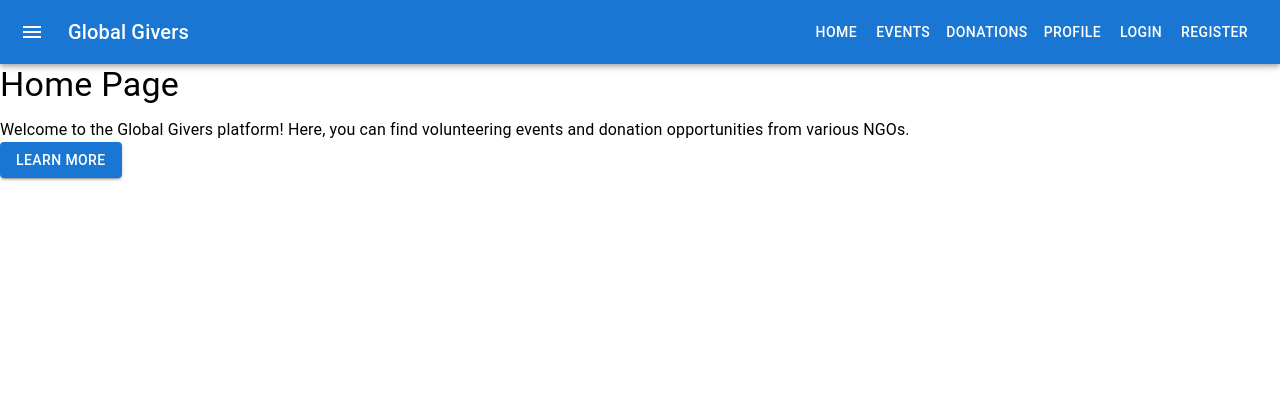
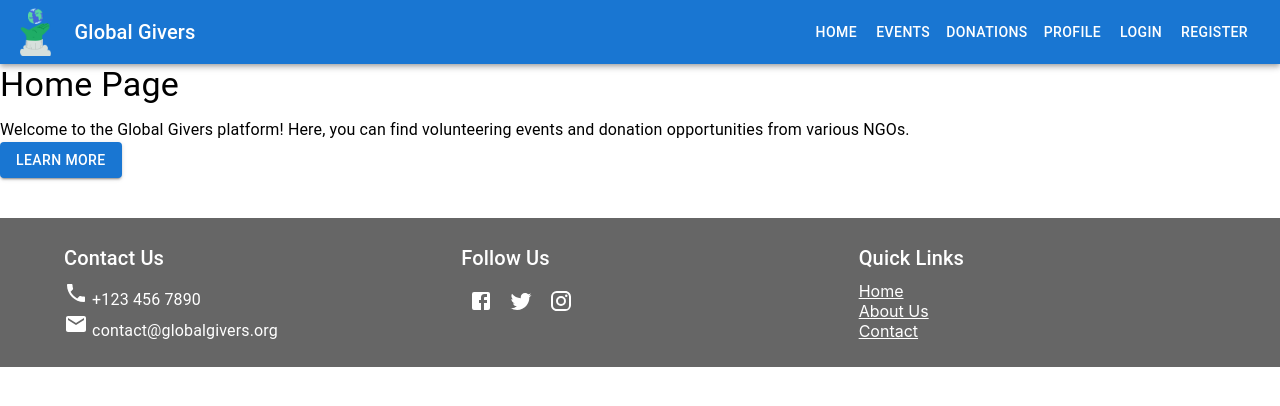
Before and after one commit to gauthamkris7neu/INFO6150_FinalProj_GlobalGiver, a React (Create React App) app in the folder global-givers/: page / in a window 1280 px wide. Shown: the top 406 px of the page. Built offline with nearby package versions, Linux system fonts and the light colour scheme.

Commit message:
April 17 updates

```diff
--- a/global-givers/src/App.js
+++ b/global-givers/src/App.js
@@ -1,6 +1,7 @@
 import React from 'react';
 import { BrowserRouter as Router, Routes, Route } from 'react-router-dom';
 import Navbar from './Components/Common/Navbar';  // Ensure paths are correctly cased
+import Footer from './Components/Common/Footer';
 import Home from './Pages/Home';                 // Lowercase 'p' in pages for consistency
 import Events from './Pages/Events';
 import Donations from './Pages/Donations';
@@ -28,6 +29,7 @@ const App = () => {
         <Route path="/register" element={<Register />} />
         <Route path="/forgot-password" element={<ForgotPassword />} />
       </Routes>
+      <Footer />
     </Router>
   );
 };
--- a/global-givers/src/Components/Common/Navbar.js
+++ b/global-givers/src/Components/Common/Navbar.js
@@ -1,30 +1,34 @@
 import React from 'react';
 import { AppBar, Toolbar, Typography, Button, IconButton } from '@mui/material';
-import MenuIcon from '@mui/icons-material/Menu';
-import { Link as RouterLink } from 'react-router-dom';
+import { Link as RouterLink } from 'react-router-dom'
+import logo from '../../Components/assets/GG Logo 1.png';
 
-const Navbar = ({ isLoggedIn, handleLogout }) => {
+const Navbar = ({ isLoggedIn, handleLogout, userType }) => {
   return (
     <AppBar position="static">
       <Toolbar>
-        {/* Menu Icon for mobile devices */}
-        <IconButton
-          edge="start"
-          color="inherit"
-          aria-label="menu"
-          sx={{ mr: 2 }}
-        >
-          <MenuIcon />
+        {/* Logo as Home button */}
+        <IconButton edge="start" color="inherit" aria-label="home" component={RouterLink} to="/" sx={{ mr: 2 }}>
+          <img src={logo} alt="Global Givers Logo" style={{ height: '48px' }} />
         </IconButton>
-        {/* Logo or Title */}
+        {/* Title next to logo */}
         <Typography variant="h6" component="div" sx={{ flexGrow: 1 }}>
           Global Givers
         </Typography>
-        {/* Navigation Links */}
+        {/* Conditionally render Navigation Links based on user type */}
         <Button color="inherit" component={RouterLink} to="/">Home</Button>
-        <Button color="inherit" component={RouterLink} to="/events">Events</Button>
-        <Button color="inherit" component={RouterLink} to="/donations">Donations</Button>
-        <Button color="inherit" component={RouterLink} to="/profile">Profile</Button>
+        {userType === 'organization' ? (
+          <>
+            <Button color="inherit" component={RouterLink} to="/events/manage">Manage Events</Button>
+            <Button color="inherit" component={RouterLink} to="/donations/manage">Manage Donations</Button>
+          </>
+        ) : (
+          <>
+            <Button color="inherit" component={RouterLink} to="/events">Events</Button>
+            <Button color="inherit" component={RouterLink} to="/donations">Donations</Button>
+            <Button color="inherit" component={RouterLink} to="/profile">Profile</Button>
+          </>
+        )}
         {/* Authentication Buttons */}
         {isLoggedIn ? (
           <Button color="inherit" onClick={handleLogout}>Logout</Button>
--- a/global-givers/src/Pages/Profile.js
+++ b/global-givers/src/Pages/Profile.js
@@ -1,23 +1,78 @@
-import React from 'react';
-import { Typography, Avatar } from '@mui/material';
+import React, { useState } from 'react';
+import { Typography, Avatar, Grid, Card, CardContent, Button, Paper } from '@mui/material';
+import { styled } from '@mui/material/styles';
 
-const Profile = ({ user }) => {
+const StyledAvatar = styled(Avatar)(({ theme }) => ({
+  width: theme.spacing(12),
+  height: theme.spacing(12),
+  marginBottom: theme.spacing(1)
+}));
+
+// Dummy data for the sake of this example
+const userData = {
+  individual: {
+    name: 'John Doe',
+    email: 'john.doe@example.com',
+    bio: 'Passionate volunteer and community contributor',
+    avatarUrl: 'path-to-your-individual-user-avatar.png',
+  },
+  organization: {
+    organizationName: 'Global Givers Foundation',
+    contactEmail: 'info@globalgiversfoundation.org',
+    mission: 'We strive to make a difference in the lives of children and families across the globe.',
+    logoUrl: 'path-to-your-organization-logo.png',
+  }
+};
+
+const Profile = () => {
+  // State to manage the user type
+  const [userType, setUserType] = useState('individual'); // This will dynamically come from your auth system
+
+  // Depending on the userType, pick the correct profile data
+  const profileData = userType === 'individual' ? userData.individual : userData.organization;
+
   return (
-    <div>
-      <Typography variant="h4" gutterBottom>
-        Profile Page
-      </Typography>
-      <Avatar alt={user.name} src={user.avatarUrl} sx={{ width: 100, height: 100 }} />
-      <Typography variant="h6" gutterBottom>
-        {user.name}
-      </Typography>
-      <Typography variant="body1" gutterBottom>
-        Email: {user.email}
-      </Typography>
-      <Typography variant="body1">
-        Bio: {user.bio}
-      </Typography>
-    </div>
+    <Paper elevation={3} sx={{ p: 2, maxWidth: 600, margin: 'auto' }}>
+      <Grid container spacing={3} alignItems="center" justifyContent="center">
+        <Grid item>
+          <StyledAvatar alt={profileData.name || profileData.organizationName} src={profileData.avatarUrl || profileData.logoUrl} />
+        </Grid>
+        <Grid item xs>
+          <Typography variant="h5" component="h2" gutterBottom>
+            {userType === 'individual' ? `Hello, ${profileData.name}` : profileData.organizationName}
+          </Typography>
+          <Typography variant="body1">
+            {userType === 'individual' ? `Email: ${profileData.email}` : `Contact: ${profileData.contactEmail}`}
+          </Typography>
+          {userType === 'individual' && (
+            <Typography variant="body2" color="text.secondary">
+              Bio: {profileData.bio}
+            </Typography>
+          )}
+          {userType === 'organization' && (
+            <Typography variant="body2" color="text.secondary">
+              Mission: {profileData.mission}
+            </Typography>
+          )}
+        </Grid>
+      </Grid>
+      <Grid container spacing={2} justifyContent="center" sx={{ mt: 2 }}>
+        {/* Additional information can go here */}
+        <Grid item xs={12}>
+          <Card>
+            <CardContent>
+              <Typography variant="h6">
+                {userType === 'individual' ? 'My Contributions' : 'Our Impact'}
+              </Typography>
+              {/* Display user or organization specific content */}
+            </CardContent>
+          </Card>
+        </Grid>
+      </Grid>
+      <Button variant="contained" color="primary" sx={{ mt: 2 }}>
+        Edit Profile
+      </Button>
+    </Paper>
   );
 };
 
```
Also changed, not shown: global-givers/src/Components/assets/GG Logo 1.png (added).
